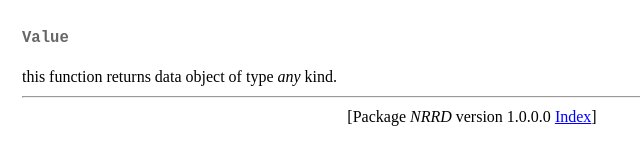
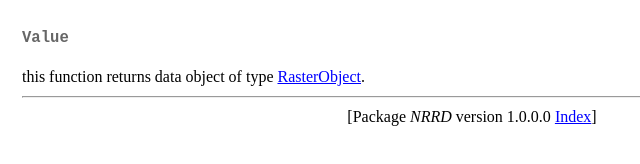
Before and after one commit to rsharp-lang/DICOM.R, a plain HTML site: page vignettes/NRRD/NRRD/getRaster.html in a window 1280 px wide. Shown: the part 258-422 px from the top of the page, 168-808 px from the left. Drawn offline with Linux system fonts and the light colour scheme.

Commit message:
Update getRaster.html

```diff
--- a/vignettes/NRRD/NRRD/getRaster.html
+++ b/vignettes/NRRD/NRRD/getRaster.html
@@ -174,7 +174,7 @@
 
         <h3>Value</h3>
 
-        this function returns data object of type <i>any</i> kind.
+        this function returns data object of type <a href="/clr/NRRD/RasterObject.html">RasterObject</a>.
 
         <hr />
         <div style="text-align: center;">[Package <em>NRRD</em> version 1.0.0.0 <a
```
